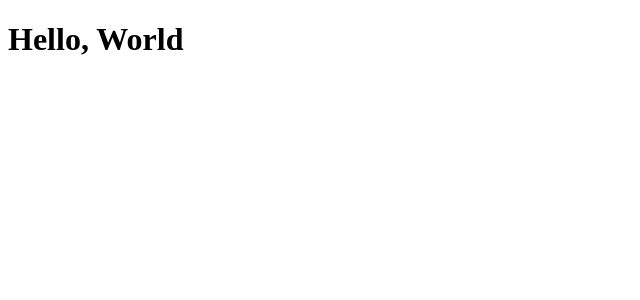
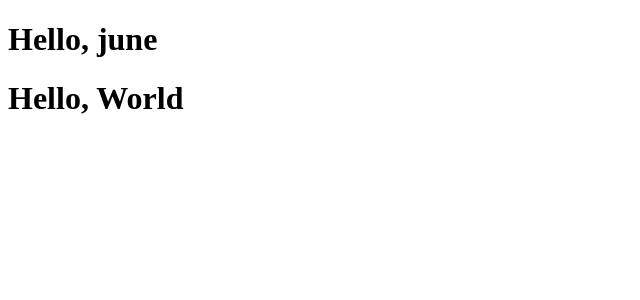
Before and after one commit to pytiron/react-official-document, a React (Create React App) app: page / in a window 1280 px wide. Shown: the top 300 px of the page, without its empty margins (0-640 px from the left). Built offline with nearby package versions, Linux system fonts and the light colour scheme.

Commit message:
함수 컴포넌트, 클래스 컴포넌트 첫 사용

```diff
--- a/src/App.js
+++ b/src/App.js
@@ -1,10 +1,12 @@
+import Welcome from "./components/Welcome";
+
 function App() {
-    return (
-        <div className="App">
-
-            <h1>Hello, World</h1>
-        </div>
-    );
+  return (
+    <div className="App">
+      <Welcome name="june" />
+      <h1>Hello, World</h1>
+    </div>
+  );
 }
 
 export default App;
--- /dev/null
+++ b/src/components/Welcome.js
@@ -0,0 +1,13 @@
+import {Component} from 'react'
+
+export default function Welcome(props) {
+  return (
+    <h1>Hello, {props.name}</h1>
+  )
+}
+// 위동
+// class Welcome extends Component {
+//   render() {
+//     return <h1>Hello, {this.props.name}</h1>
+//   }
+// }
```
Also changed, not shown: 1 other file (tests, documents, lock files or other folders).
